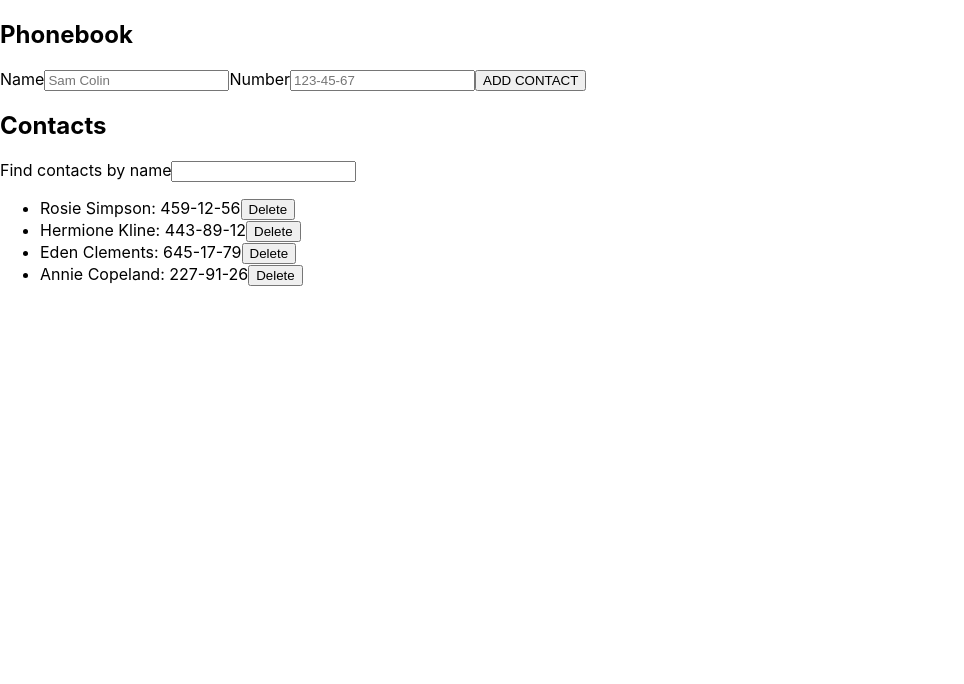
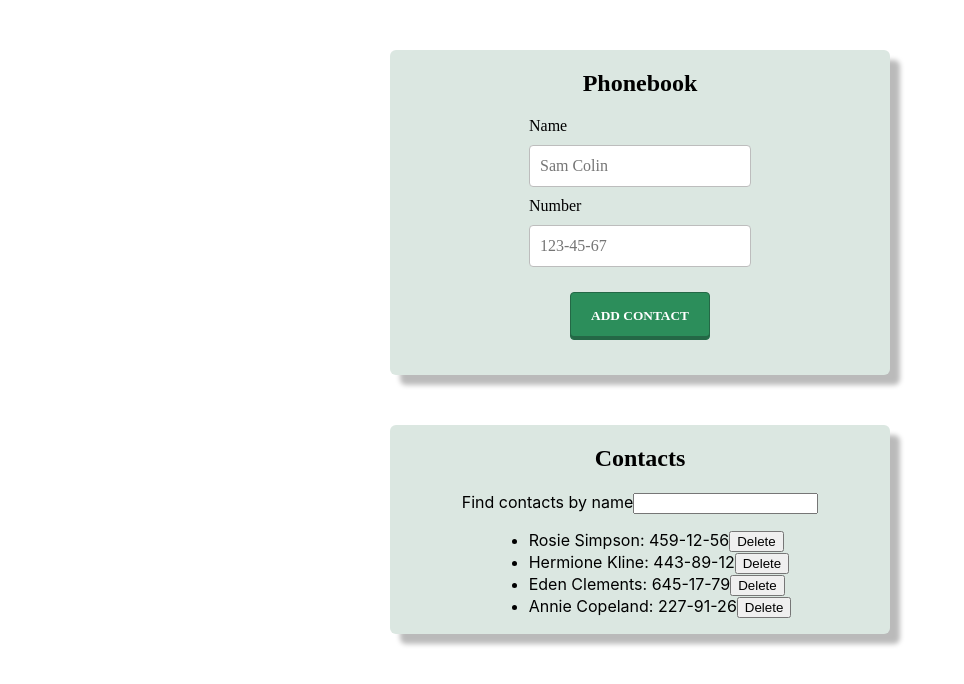
Before and after one commit to sofyaomelyanyk/goit-react-hw-02-phonebook, a React (Create React App) app: page / in a window 1280 px wide. Shown: the top 684 px of the page, without its empty margins (0-964 px from the left). Built offline with nearby package versions, Linux system fonts and the light colour scheme.

Commit message:
add style

```diff
--- a/src/components/App.jsx
+++ b/src/components/App.jsx
@@ -24,13 +24,13 @@ export class App extends Component {
         id: nanoid(),
       }
 
+      if (this.state.contacts.some(({name}) => name === newContact.name)) {
+         return alert(`${newContact.name} is already in contacts.`)
+       }
+
       this.setState(({contacts}) => ({
          contacts: [newContact, ...contacts]
        }))
-
-       if (this.state.contacts.some(({name}) => name === newContact.name)) {
-         return alert(`${newContact.name} is already in contacts.`)
-       }
 
     }
 
--- a/src/components/ContactForm/ContactForm.jsx
+++ b/src/components/ContactForm/ContactForm.jsx
@@ -1,5 +1,5 @@
 import { Component } from "react";
-
+import s from "./ContactForm.module.css"
 
 
 export class ContactForm extends Component {
@@ -31,10 +31,11 @@ export class ContactForm extends Component {
    const {name, number} = this.state
 
     return (
-      <form onSubmit={this.onSubmitFofm}>
-         <label>
+      <form onSubmit={this.onSubmitFofm} className={s["form-wrap"]}>
+         <label className={s["input-group"]}>
             <span>Name</span>
             <input
+            className={s["input"]}
             onChange={this.onChange}
             type="text"
             name="name"
@@ -45,9 +46,10 @@ export class ContactForm extends Component {
             required
          />
          </label>
-         <label>
+         <label className={s["input-group"]}>
             <span>Number</span>
             <input
+            className={s["input"]}
                onChange={this.onChange}
                type="tel"
                name="number"
@@ -58,7 +60,7 @@ export class ContactForm extends Component {
                required
              />
          </label>
-         <button type='submit'>
+         <button type='submit' className={s["button"]}>
             ADD CONTACT
          </button>
       </form>
--- a/src/components/ContactForm/ContactForm.module.css
+++ b/src/components/ContactForm/ContactForm.module.css
@@ -0,0 +1,43 @@
+.form-wrap {
+  display: flex;
+  flex-direction: column;
+  gap: 10px;
+  margin-bottom: 20px;
+}
+
+.input-group {
+  font-family: cursive;
+  display: flex;
+  flex-direction: column;
+  gap: 10px;
+}
+
+.input {
+  height: 20px;
+  padding: 10px;
+  font-family: inherit;
+  font-size: 16px;
+  color: #212529;
+  background-color: #fff;
+  border: 1px solid #bdbdbd;
+  border-radius: 4px;
+}
+
+.button {
+  margin: 15px auto;
+  padding: 15px 20px;
+
+  font-family: cursive;
+  font-weight: 700;
+
+  color: white;
+  border-radius: 4px;
+  border: 1px solid rgb(36, 104, 70);
+  background: rgb(44, 142, 91);
+  box-shadow: 0 -3px rgb(36, 104, 70) inset;
+  transform: scale(1);
+}
+
+.button:hover {
+  transform: scale(1.05);
+}
--- a/src/components/Section/Section.jsx
+++ b/src/components/Section/Section.jsx
@@ -1,9 +1,10 @@
 import PropTypes from 'prop-types';
+import s from './Section.module.css'
 
 export const Section = ({title, children}) => {
    return(
-      <section>
-         <h2>{title}</h2>
+      <section className={s["wrap"]}>
+         <h2 className={s["title"]}>{title}</h2>
          {children}
       </section>
    )
@@ -11,5 +12,5 @@ export const Section = ({title, children}) => {
 
 Section.propTypes = {
    title: PropTypes.string.isRequired,
-   children: PropTypes.node.isRequired,
+   children: PropTypes.node,
 }
--- /dev/null
+++ b/src/components/Section/Section.module.css
@@ -0,0 +1,22 @@
+.wrap {
+  display: flex;
+  flex-direction: column;
+  align-content: center;
+  align-items: center;
+
+  width: 500px;
+  margin: 0 auto;
+  margin-top: 50px;
+  background: #ffffff;
+  border-radius: 6px;
+  box-shadow: 10px 10px 5px 0px rgba(0, 0, 0, 0.27);
+
+  background: rgb(219, 231, 225);
+}
+
+.title {
+   font-family: cursive;
+   text-align: center;
+   padding: 20px;
+   margin: 0;
+ }
```
